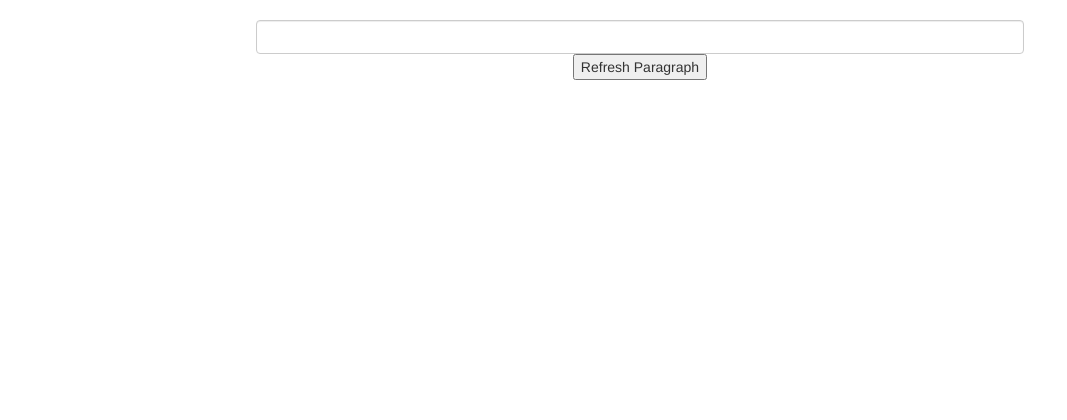
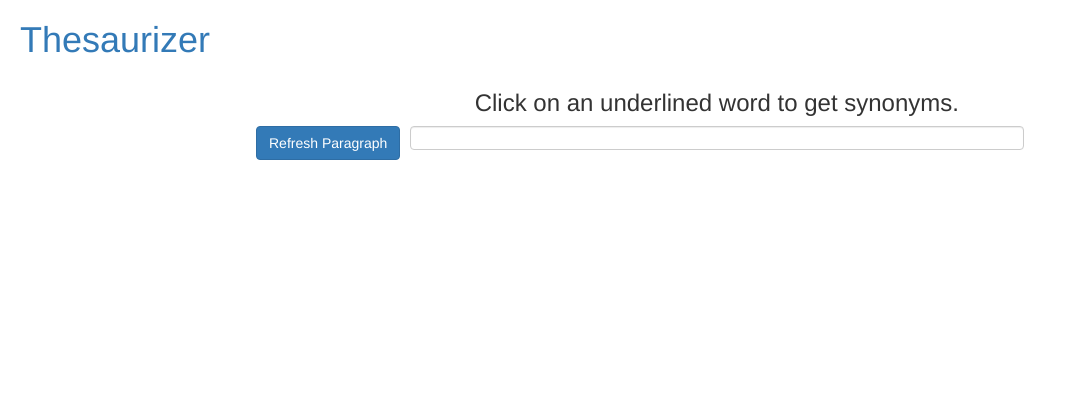
Before and after one commit to atandy/thesaurizer, a Flask app: template templates/thesaurize.html in a window 1280 px wide. Shown: the top 420 px of the page, without its empty margins (0-1067 px from the left). Run offline with Flask 2, Linux system fonts and the light colour scheme; the template is opened without the code that fills it, so the values that code supplies are empty; some libraries are stand-ins or nearby versions.

Commit message:
prelim working version. bugs with refresh paragraph button. adding new styles.

```diff
--- a/static/css/style.css
+++ b/static/css/style.css
@@ -6,6 +6,13 @@
 
 #content h1 {
 	padding-bottom: 20px;
+}
+h3#directions {
+	width:80%;
+	float:right;
+}
+#header {
+	padding-left: 20px
 }
 
 #footer {
@@ -17,5 +24,32 @@
 }
 
 #original-paragraph {
-	margin-top:20px;
+	float: right;
+	height: 100%;
+	width: 80%;
 }
+
+#original-paragraph span {
+	cursor: pointer;
+	cursor: hand;
+}
+
+button#refresh-paragraph {
+	display:inline-block;
+	float:left;
+}
+
+ul#replacement-words {
+}
+
+.clearfix {
+  overflow: auto;
+}
+
+#synonym-section {
+	width:80%;
+	float:right;
+}
+#synonym-directions {
+	display:none;
+}
--- a/static/js/main.js
+++ b/static/js/main.js
@@ -1,18 +1,39 @@
 $(document).ready(function() {
 	//TODO: handle errors for words that don't have a hiden div.
 	ORIGINAL_PARAGRAPH =  $("#original-paragraph p").html();
+	ORIGINAL_WORDS = $("#original-paragraph p span");
 
 	if(typeof(Storage) !== "undefined") {
 	    // Code for localStorage/sessionStorage.
 	    localStorage.setItem("original_paragraph", ORIGINAL_PARAGRAPH);
+
+	    for (i=0; i < ORIGINAL_WORDS.length; i++) {
+			localStorage.setItem(ORIGINAL_WORDS[i].innerHTML, i.toString());
+		}
 	} else {
 	    // Sorry! No Web Storage support..
 	}
+	/*
+	for (i=0; i<ORIGINAL_WORDS.length; i++) {
+		if ($("ul[name=" + ORIGINAL_WORDS[i].innerHTML + "").length > 0 {
+			$("#original-paragraph span");
+		}
+	}
+	*/
+
+	$("#original-paragraph span").click(function() {
+
+		word_to_replace = $(this).text();
+		selected_ul = $("ul[name=" + word_to_replace + "");
+		// Hide all uls.. would be better to hide by kind, but this app is
+		// simple for now...
+		$("ul").hide()
+		$("#synonym-directions").hide()
+		$(selected_ul).show();
+		$("#synonym-directions").show()
+		$(selected_ul).addClass('displayed');
 
 
-	$("#original-paragraph span").click(function() {
-		word = $(this).text();
-		$("ul[name=" + word+ "]").show();
 	});
 
 	$("#replacement-words span").click(function() {
@@ -21,18 +42,18 @@ $(document).ready(function() {
 		// ew.
 		parent_word = $(this).parent().parent().attr("name");
 
+		// for the parent word, get the position from local storage.
+		parent_word_position = localStorage.getItem(parent_word);
 
-		orig_spans = $("#original-paragraph span");
-		for (i=0; i < orig_spans.length; i++) {
-			//TODO: replace the parent word with the replacement word
-			if (orig_spans[i].innerHTML == parent_word) {
-				$("#original-paragraph span").eq(i).html(replacement_word);
-			}
-		}
+		// replace the word based on its position.
+		$("#original-paragraph span").eq(parent_word_position).html(replacement_word);
+
 	});
 
 	function refreshParagraph() {
-		$("#original-paragraph").html(localStorage.getItem("original_paragraph"));
+		$("#original-paragraph p").html(localStorage.getItem("original_paragraph"));
+		$("ul").hide()
+		$("#synonym-directions").hide()
 	}
 
 	$("button#refresh-paragraph").click(function() {
@@ -42,4 +63,4 @@ $(document).ready(function() {
 });
 
 /* grab the words and their positions from the original paragraph.
-// log the positions for each word.
+log the positions for each word. */
--- a/templates/base.html
+++ b/templates/base.html
@@ -12,7 +12,9 @@
     <title>Thesaurizer - {% block title %} {% endblock %}</title>
     <body>
         <div id="header">
+            <h1><a href="/">Thesaurizer</a></h1>
             {% block header %}
+
             {% endblock %}
         </div>
         <div id="content">
--- a/templates/index.html
+++ b/templates/index.html
@@ -5,9 +5,9 @@
 {% block header %} {% endblock %}
 
 {% block content %}
-	<h1>
+	<h2>
 		Find new words for your boring paragraphs.
-	</h1>
+	</h2>
     <form method="post" action="/analyze" name="paragraph_text" class="form-horizontal">
 		<div class="form-group">
 
@@ -18,7 +18,7 @@
 
 		<div class="form-group" style="text-align:center;">
 			<div class="">
-				<button type="submit" class="btn btn-default">Submit</button>
+				<button type="submit" class="btn btn-default btn-primary">Submit</button>
 			</div>
 		</div>
 </form>
--- a/templates/thesaurize.html
+++ b/templates/thesaurize.html
@@ -5,12 +5,19 @@
 {% block header %} {% endblock %}
 
 {% block content %}
+	<h3 id="directions"> Click on an underlined word to get synonyms.</h3>
 	<div id="original-paragraph" class="form-control">
 		<p>{{orig_span_list | safe }}</p>
 
 	</div>
-	<button id="refresh-paragraph"> Refresh Paragraph</button>
-
+	<button id="refresh-paragraph" class="btn btn-default btn-primary" href="#" role="button">
+		Refresh Paragraph
+	</button>
+	<div class="clearfix"></div>
+	<div id="synonym-section">
+		<h3 id="synonym-directions" style="display:none;">
+			Click on a synonym to replace it in your sentence.
+		</h3>
 		{% for word in final_word_map_list %}
 			<ul id="replacement-words" name="{{word.keys()[0]}}" class="list-unstyled" style="display:none;">
 				{% for synonym in word.values()[0] %}
@@ -18,4 +25,5 @@
 				{% endfor %}
 			</ul>
 		{% endfor %}
+	</div>
 {% endblock %}
```
Lines whose indentation alone changed are shown as unchanged.
